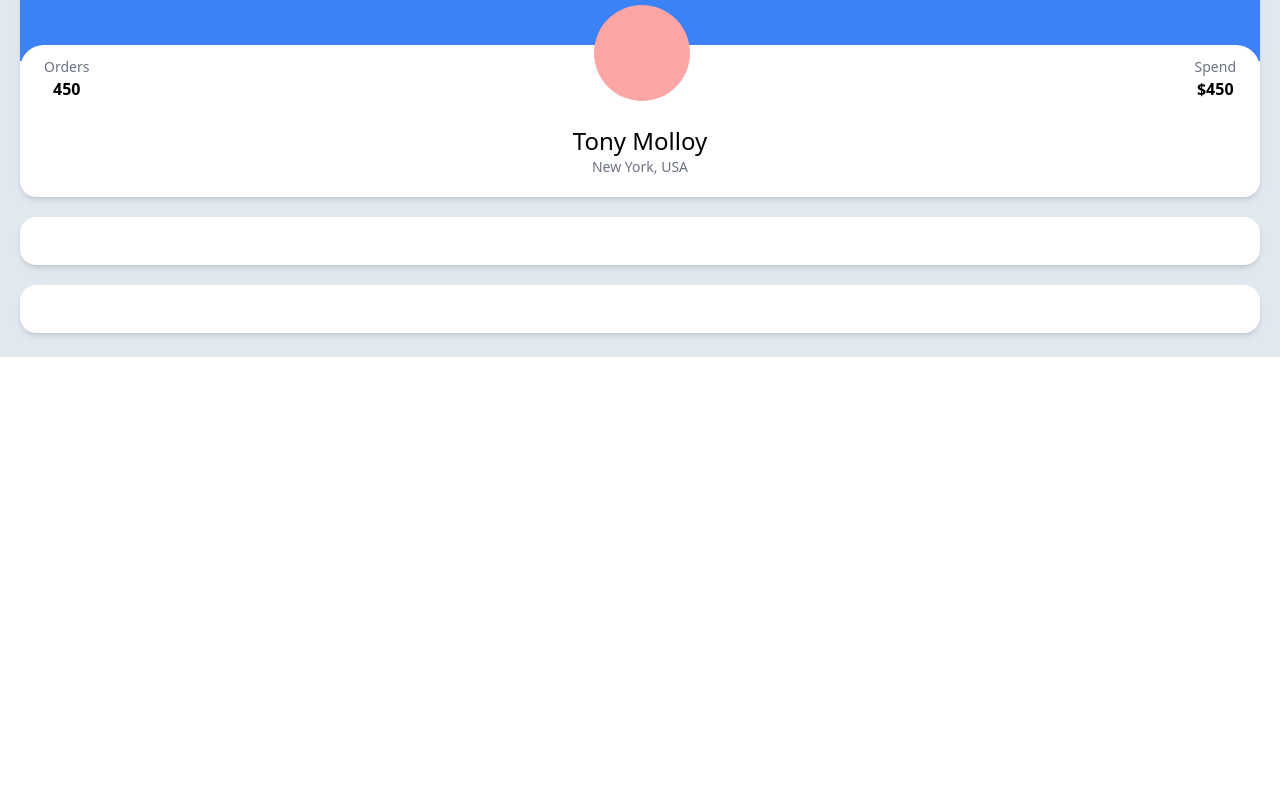
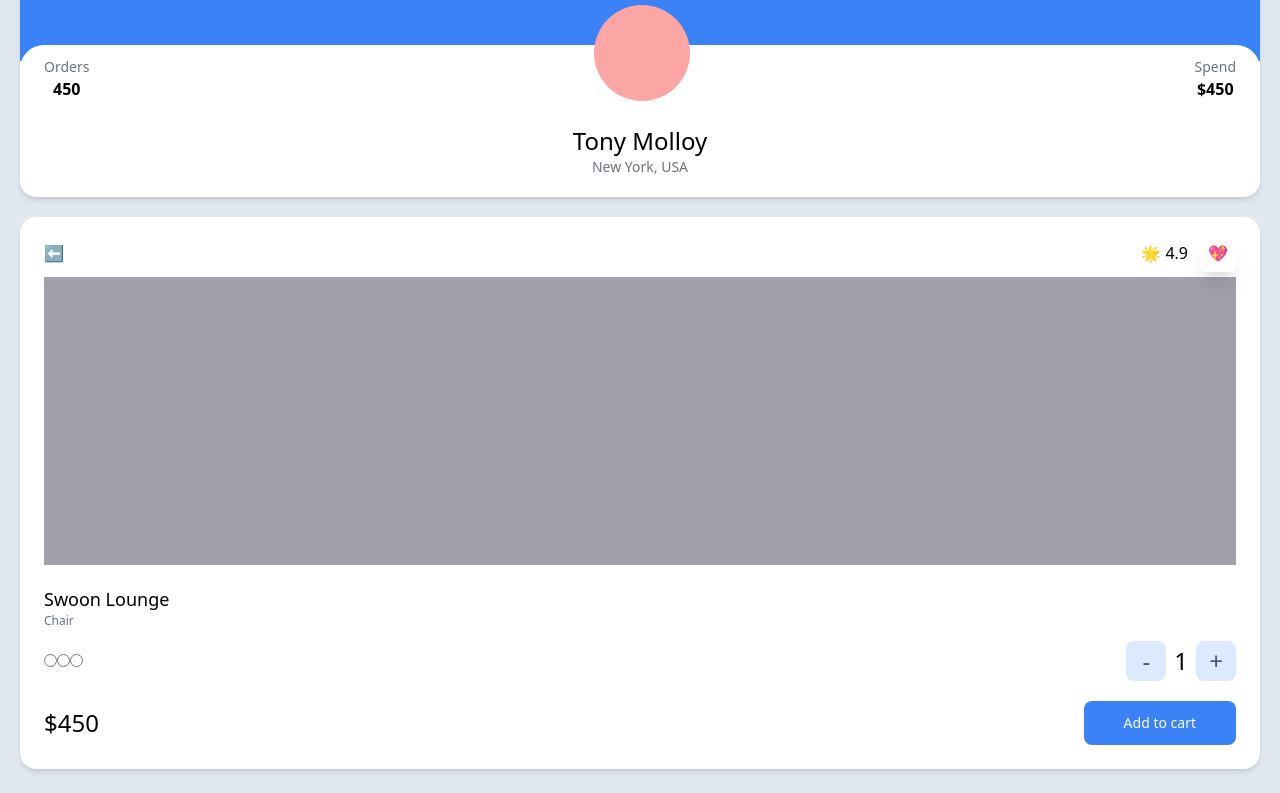
Before and after one commit to sorious77/carrot-market, a Next.js app: page / in a window 1280 px wide. Shown: the part 393-1186 px from the top of the page. Before the commit the page ends 800 px from the top, so only its background shows below. Built offline with nearby package versions, Linux system fonts and the light colour scheme.

Commit message:
#4.3 Test Drive part Three

```diff
--- a/pages/index.tsx
+++ b/pages/index.tsx
@@ -2,7 +2,7 @@
 
 const Home: NextPage = () => {
   return (
-    <div className="bg-slate-200 py-6 px-5 flex flex-col space-y-5">
+    <div className="bg-slate-200 py-6 px-5 flex flex-col space-y-5 min-h-screen">
       <div className="bg-white p-10 rounded-2xl shadow-md">
         <span className="text-2xl font-semibold">Select Item</span>
         <div className="flex justify-between my-2">
@@ -43,8 +43,42 @@
           </div>
         </div>
       </div>
-      <div className="bg-white p-6 rounded-2xl shadow-md"></div>
-      <div className="bg-white p-6 rounded-2xl shadow-md"></div>
+      <div className="bg-white p-6 rounded-2xl shadow-md">
+        <div className="flex justify-between mb-3">
+          <span>⬅️</span>
+          <div className="space-x-3">
+            <span>🌟 4.9</span>
+            <span className="shadow-xl p-2 rounded-md">💖</span>
+          </div>
+        </div>
+        <div className="bg-zinc-400 h-72 mb-5" />
+        <div className="flex flex-col">
+          <span className="font-medium text-lg">Swoon Lounge</span>
+          <span className="text-xs text-gray-500">Chair</span>
+          <div className="mt-3 mb-5 flex justify-between items-center">
+            <div className="">
+              <input type="radio" />
+              <input type="radio" />
+              <input type="radio" />
+            </div>
+            <div className="flex items-center text-2xl space-x-2">
+              <button className="bg-blue-100 aspect-square w-10 rounded-lg font-medium text-gray-600 flex justify-center items-center">
+                -
+              </button>
+              <span>1</span>
+              <button className="bg-blue-100 aspect-square w-10 rounded-lg font-medium text-gray-600 flex justify-center items-center">
+                +
+              </button>
+            </div>
+          </div>
+          <div className="flex justify-between items-center">
+            <span className="text-2xl font-medium">$450</span>
+            <button className="bg-blue-500 px-10 py-3 rounded-lg text-sm text-white">
+              Add to cart
+            </button>
+          </div>
+        </div>
+      </div>
     </div>
   );
 };
```
